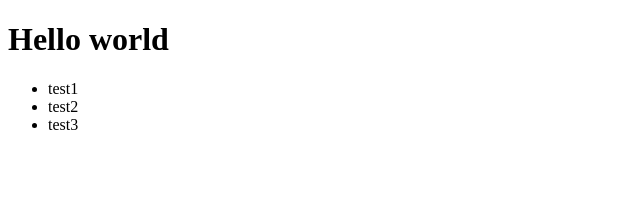
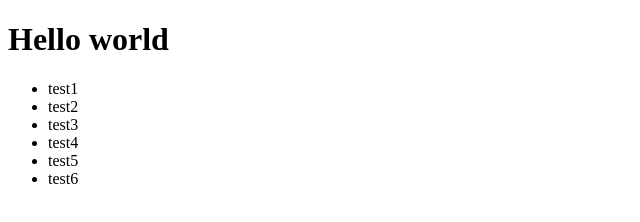
Before and after one commit to BhanuNayak-HT/test_app, a plain HTML site: page index.html in a window 1280 px wide. Shown: the whole page, without its empty margins (0-640 px from the left). Drawn offline with Linux system fonts and the light colour scheme.

Commit message:
add more three lines of print

```diff
--- a/index.html
+++ b/index.html
@@ -13,6 +13,9 @@
                 <li>test1</li>
                 <li>test2</li>
                 <li>test3</li>
+                <li>test4</li>
+                <li>test5</li>
+                <li>test6</li>
             </ul>
         </div>
     </div>
```
